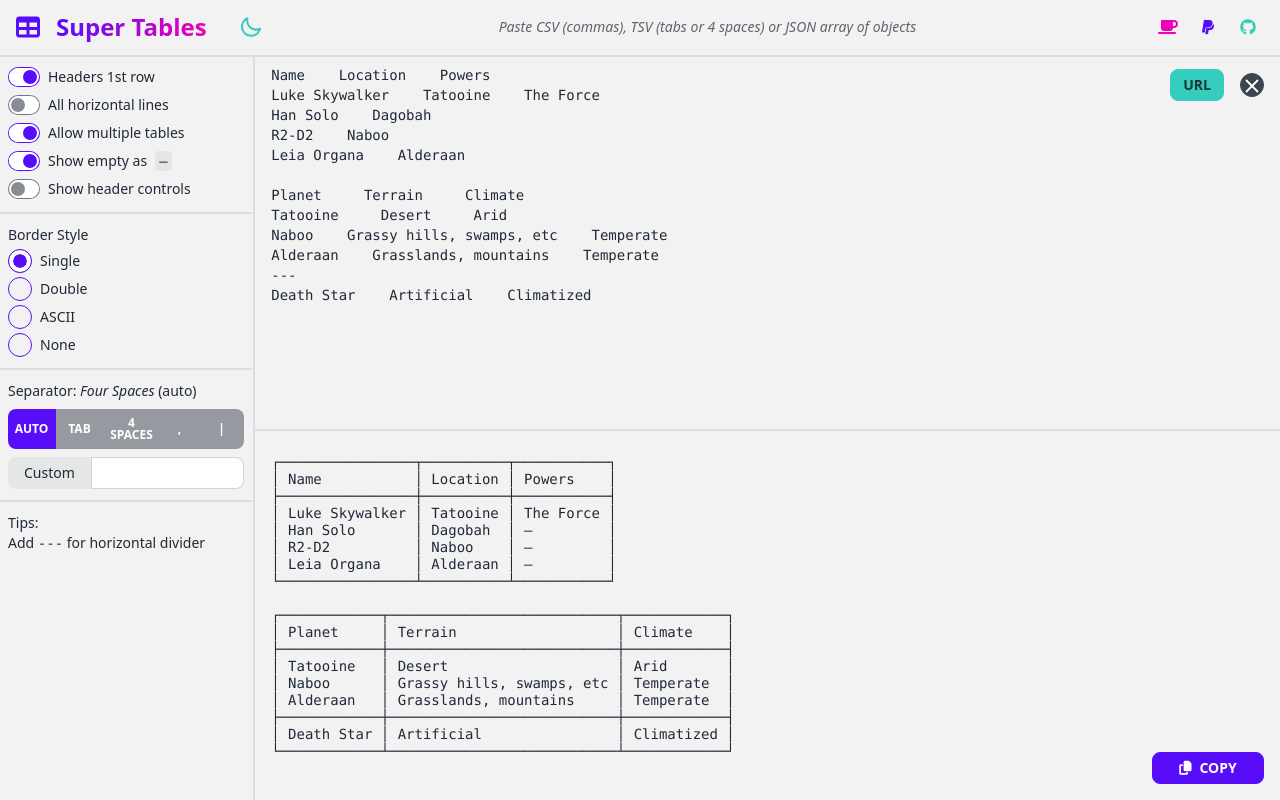
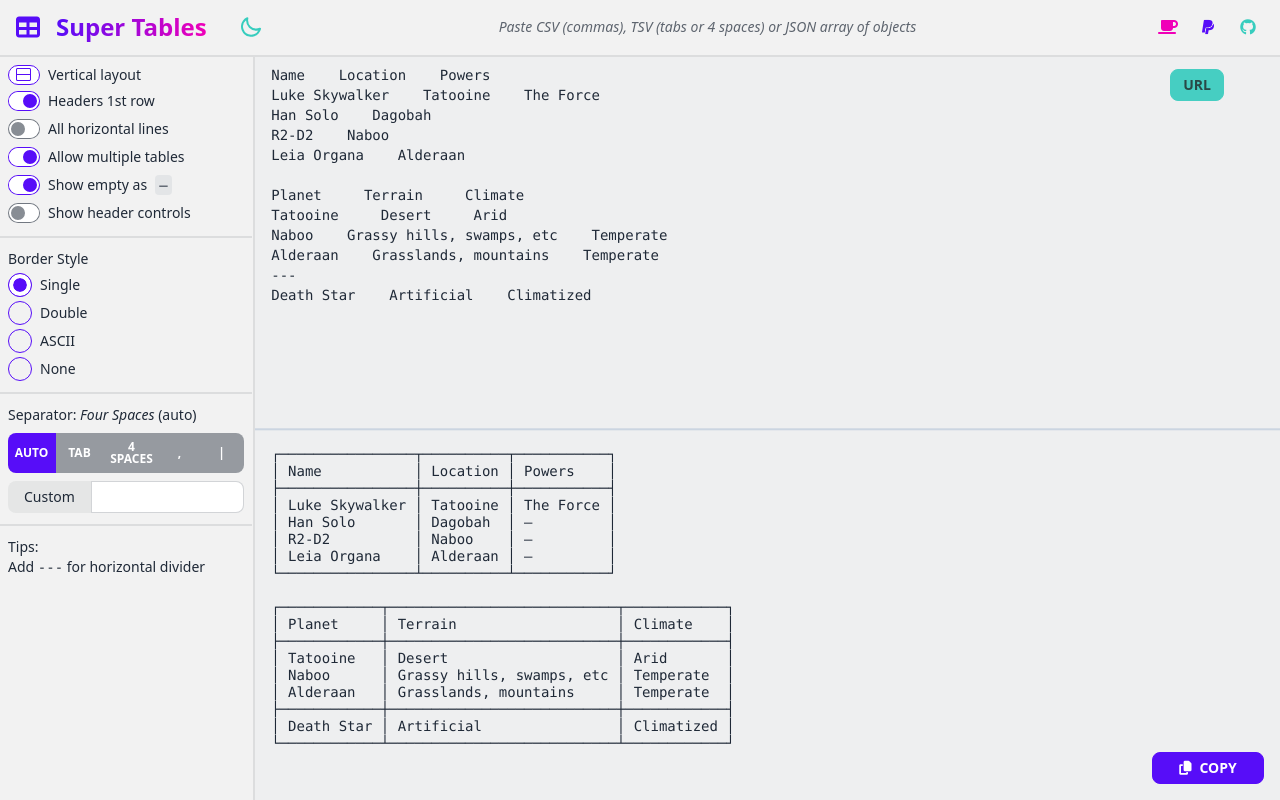
Before and after one commit to jelitter/super-tables, an Angular app: page / in a window 1280 px wide. Built offline with nearby package versions, Linux system fonts and the light colour scheme.

Commit message:
✨Add vertical / horizontal layouts

```diff
--- a/src/components/tables/tables.component.html
+++ b/src/components/tables/tables.component.html
@@ -1,6 +1,31 @@
 <div class="box-border flex flex-col min-w-[15.75rem] w-[15.75rem] h-full overflow-hidden text-sm left" [@fadeInOut]>
   <form [noValidate]="true" (change)="onSettingsChange()" class="flex flex-col">
     <div class="flex flex-col gap-1 p-2 pb-1 settings">
+      <label for="layout" class="flex gap-2 cursor-pointer">
+        <label class="w-8 h-5 bg-white dark:bg-transparent border rounded-full swap swap-rotate text-primary border-primary transition-colors">
+          <input type="checkbox" [(ngModel)]="isVertical" name="layout" id="layout" />
+          <svg class="w-6 h-6 swap-on" viewBox="-4 -4 24 24" fill="none" xmlns="http://www.w3.org/2000/svg">
+            <path
+              fill-rule="evenodd"
+              clip-rule="evenodd"
+              d="M1.5 2H13.5C13.7761 2 14 2.22386 14 2.5V7H1V2.5C1 2.22386 1.22386 2 1.5 2ZM1 8V12.5C1 12.7761 1.22386 13 1.5 13H13.5C13.7761 13 14 12.7761 14 12.5V8H1ZM0 2.5C0 1.67157 0.671573 1 1.5 1H13.5C14.3284 1 15 1.67157 15 2.5V12.5C15 13.3284 14.3284 14 13.5 14H1.5C0.671573 14 0 13.3284 0 12.5V2.5Z"
+              fill="currentColor"
+            />
+          </svg>
+          <svg class="w-6 h-6 swap-off" viewBox="-4 -4 24 24" fill="none" xmlns="http://www.w3.org/2000/svg">
+            <path
+              fill-rule="evenodd"
+              clip-rule="evenodd"
+              d="M8 2H13.5C13.7761 2 14 2.22386 14 2.5V12.5C14 12.7761 13.7761 13 13.5 13H8V2ZM7 2H1.5C1.22386 2 1 2.22386 1 2.5V12.5C1 12.7761 1.22386 13 1.5 13H7V2ZM0 2.5C0 1.67157 0.671573 1 1.5 1H13.5C14.3284 1 15 1.67157 15 2.5V12.5C15 13.3284 14.3284 14 13.5 14H1.5C0.671573 14 0 13.3284 0 12.5V2.5Z"
+              fill="currentColor"
+            />
+          </svg>
+        </label>
+        <span class="cursor-pointer text">{{ isVertical ? 'Vertical' : 'Horizontal' }} layout</span>
+      </label>
+      <!-- <label for="layout" class="cursor-pointer">
+          {{ layout ? 'Vertical' : 'Horizontal' }} layout</label> -->
+
       <label class="flex items-center h-6 gap-2 text-sm align-middle rounded-full cursor-pointer hover:bg-slate-500/10">
         <input
           type="checkbox"
@@ -153,7 +178,10 @@
   <ng-container *ngIf="showDebug">
     <div class="m-0 divider" [@fadeInOut]></div>
     <div class="box-border flex flex-col h-full gap-1 m-1 overflow-hidden scroll-auto">
-      <div class="p-1 text-xs dark:text-black/90 bg-slate-400 ">Hovered: {{ hoveredSubTable }}</div>
+      <div class="p-1 text-xs dark:text-black/90 bg-slate-400">
+        <div>Hovered: {{ hoveredSubTable }}</div>
+        <div>isVertical: {{ isVertical }}</div>
+      </div>
       <pre class="h-auto p-1 overflow-auto text-xs dark:text-black/90 bg-slate-300 min-h-[30%]">{{
         selectedColumns | json
       }}</pre>
@@ -164,28 +192,41 @@
 
 <div class="w-1 m-0 divider divider-horizontal"></div>
 
-<div class="right p-0 grid grid-rows-[1fr_2px_1fr] gap-2 w-full overflow-hidden relative" [@fadeInOut]>
+<!-- <div class="right p-0 grid grid-rows-[1fr_2px_1fr] gap-2 w-full overflow-hidden relative" [@fadeInOut]> -->
+<div class="relative flex w-full p-0 overflow-hidden right" [@fadeInOut]>
   <label for="url-modal" class="fixed mt-3 btn-sm btn btn-accent modal-button right-14"> URL </label>
 
-  <pre
+  <div
     #input
-    class="px-4 py-2 overflow-auto text-sm rounded right-top outline-0 :active:border-2"
+    id="input-text"
+    class="absolute px-4 py-2 overflow-auto text-sm transition-all right-top outline-0 :active:border-2 bg-slate-300/10"
+    [ngClass]="{ 'w-full h-1/2': isVertical, 'w-1/2 h-full': !isVertical }"
     contenteditable="true"
     (input)="onInputChanged($event)"
-  ></pre>
+  ></div>
 
-  <div class="absolute flex justify-center top-4 right-4 tooltip tooltip-left tooltip-info" data-tip="Clear input">
-    <button class="btn btn-circle btn-xs" *ngIf="(inputText ?? '').length > 0" (click)="clearInput()">
+  <div
+    class="relative flex justify-center transition-transform top-4 tooltip tooltip-left tooltip-info"
+    data-tip="Clear input"
+    [ngClass]="{ 'translate-x-full': isVertical, 'translate-x-1/2': !isVertical }"
+  >
+    <button class="absolute mr-10 btn btn-circle btn-xs" *ngIf="(inputText ?? '').length > 0" (click)="clearInput()">
       <svg xmlns="http://www.w3.org/2000/svg" class="w-6 h-6" fill="none" viewBox="0 0 24 24" stroke="currentColor">
         <path stroke-linecap="round" stroke-linejoin="round" stroke-width="2" d="M6 18L18 6M6 6l12 12" />
       </svg>
     </button>
   </div>
 
-  <div class="h-1 m-0 divider"></div>
+  <!-- <div class="h-1 m-0 divider"></div> -->
 
-  <div class="relative overflow-auto">
-    <div class="absolute flex-col w-full ml-1 bg-scroll columns-controls" [@fadeInOut]>
+  <div
+    class="relative w-full overflow-auto transition-transform h-1/2"
+    [ngClass]="{
+      'h-1/2 translate-y-full border-t-slate-300 border-t-2': isVertical,
+      'w-1/2 translate-x-full border-l-slate-300 border-l-2': !isVertical
+    }"
+  >
+    <div class="absolute flex-col w-full h-full ml-1 bg-scroll columns-controls" [@fadeInOut]>
       <ng-container *ngFor="let configs of columnConfigs; let i = index; trackBy: trackByIndex">
         <div
           class="absolute transition-opacity"
@@ -197,7 +238,7 @@
             'opacity-100 pointer-events-all': showHeaderControls || hoveredSubTable === i
           }"
         >
-          <div class="z-10 dropdown">
+          <div class="z-20 dropdown">
             <label tabindex="0" class="w-6 h-6 rounded-full btn btn-xs btn-primary">
               <i class="fa-solid fa-table-columns"></i>
             </label>
@@ -219,7 +260,7 @@
       </ng-container>
     </div>
 
-    <div class="absolute w-full bg-scroll">
+    <div class="absolute z-10 w-full h-full bg-scroll">
       <ul
         *ngFor="let configs of columnConfigs; let i = index; trackBy: trackByIndex"
         class="absolute flex m-0 h-auto pl-[20px]"
@@ -266,12 +307,13 @@
         </ng-container>
       </ul>
     </div>
-    <pre
-      class="h-auto p-4 overflow-auto leading-[17px] rounded right-bottom text-sm"
-      placeholder="Paste data here"
+
+    <div
+      id="output-text"
+      class="absolute w-full h-full p-4 overflow-auto text-sm leading-[17px] transition-all right-bottom border-slate-500 bg-slate-300/10 inline-table"
+      [class.dark:text-green-500]="copied"
       [@fadeInOut]="uuid"
-      >{{ outputText }}</pre
-    >
+    >{{ outputText }}</div>
   </div>
 
   <button
@@ -285,7 +327,7 @@
   </button>
 </div>
 
-<input type="checkbox" id="url-modal" class="modal-toggle" />
+<input type="checkbox" id="url-modal" class="absolute modal-toggle" />
 <div class="modal">
   <div class="relative modal-box">
     <label for="url-modal" class="absolute btn btn-sm btn-circle right-2 top-2">✕</label>
--- a/src/components/tables/tables.component.scss
+++ b/src/components/tables/tables.component.scss
@@ -5,4 +5,10 @@
   overflow: hidden;
 
   --row-height: 15.6px;
+
+  #input-text,
+  #output-text {
+    font-family: ui-monospace, SFMono-Regular, Menlo, Monaco, Consolas, 'Liberation Mono', 'Courier New', monospace;
+    white-space: break-spaces;
+  }
 }
--- a/src/components/tables/tables.component.ts
+++ b/src/components/tables/tables.component.ts
@@ -57,6 +57,7 @@
   public subTables: string[][] = [];
   public urlInput = initialSettings.url;
   public uuid: string = '';
+  public isVertical = true;
 
   get isUrlInputValid(): boolean {
     return isValidUrl((this.urlInput ?? '').trim());
@@ -373,7 +374,7 @@
     this.copied = true;
     setTimeout(() => {
       this.copied = false;
-    }, 1500);
+    }, 1000);
   }
 
   private debounceFunction(func: CallableFunction, wait = 100, immediate = false) {
--- a/src/components/tables/tables.config.ts
+++ b/src/components/tables/tables.config.ts
@@ -17,7 +17,6 @@
 │ Name           │ Location │ Powers    │
 ├────────────────┼──────────┼───────────┤
 │ Luke Skywalker │ Tatooine │ The Force │
-│ Han Solo       │ Dagobah  │ —         │
 │ R2-D2          │ Naboo    │ —         │
 │ Leia Organa    │ Alderaan │ —         │
 └────────────────┴──────────┴───────────┘
```
